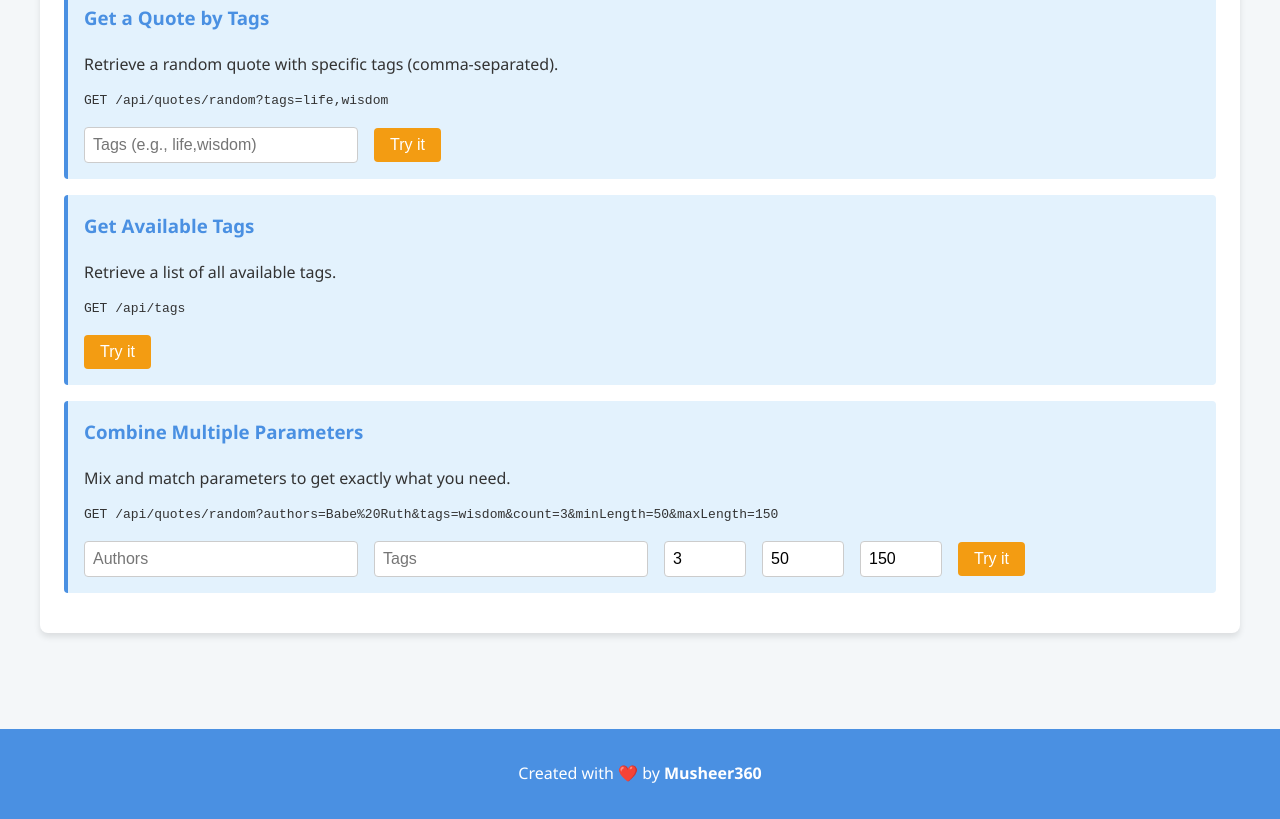
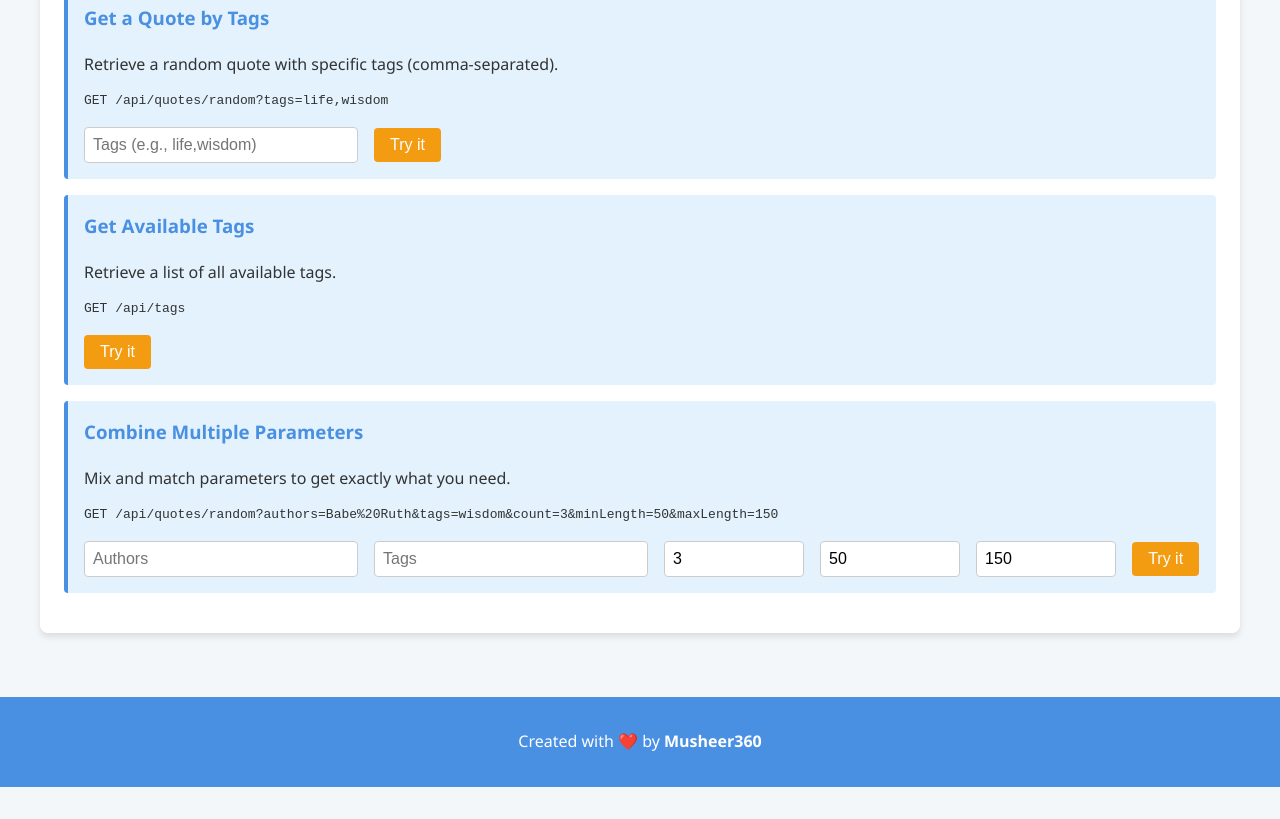
Before and after one commit to Musheer360/QuoteSlate, a website: page index.html in a window 1280 px wide. Shown: the part 1710-2529 px from the top of the page. After the commit the page ends 2497 px from the top, so only its background shows below. Drawn offline with nearby package versions, Linux system fonts and the light colour scheme.

Commit message:
Improved homepage

```diff
--- a/index.html
+++ b/index.html
@@ -108,8 +108,8 @@
             }
             .param-input[type="number"],
             .count-input {
-                max-width: 4rem;
-                width: 4rem;
+                max-width: 7.628rem;
+                width: 7.628rem;
             }
             .response-area {
                 background-color: #2d2d2d;
@@ -142,7 +142,6 @@
             }
             footer {
                 text-align: center;
-                margin-top: 2rem;
                 padding: 1rem 0;
                 background-color: var(--primary-color);
                 color: white;
```
